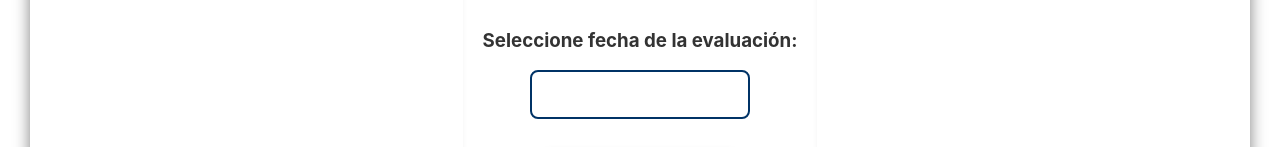
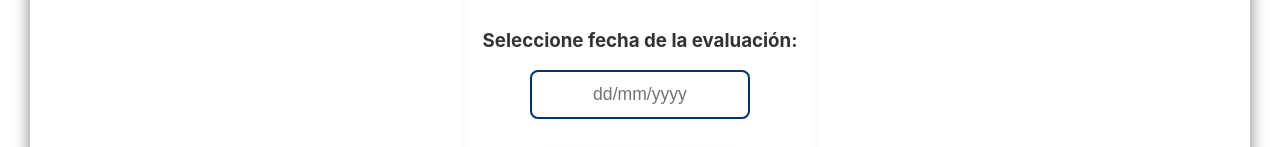
Before and after one commit to Xharless/DIU, a React (Create React App) app in the folder reserva-salas-usm/: page /professor/test-rooms in a window 1280 px wide. Shown: the part 342-489 px from the top of the page. Built offline with nearby package versions, Linux system fonts and the light colour scheme.

Commit message:
ultimos cambios

```diff
--- a/reserva-salas-usm/src/pages/TestRoomsPage.jsx
+++ b/reserva-salas-usm/src/pages/TestRoomsPage.jsx
@@ -41,6 +41,7 @@ function TestRoomsPage(){
                         selected={selectedDate}
                         onChange={handleDateChange}
                         dateFormat="dd/MM/yyyy"
+                        placeholderText='dd/mm/yyyy'
                         minDate={new Date()} //no permitir fechas pasadas
                         filterDate={(date) => date.getDay() !== 0} //no permitir domingos
                         calendarStartDay={1}
```
Also changed, not shown: 1 other file (tests, documents, lock files or other folders).
